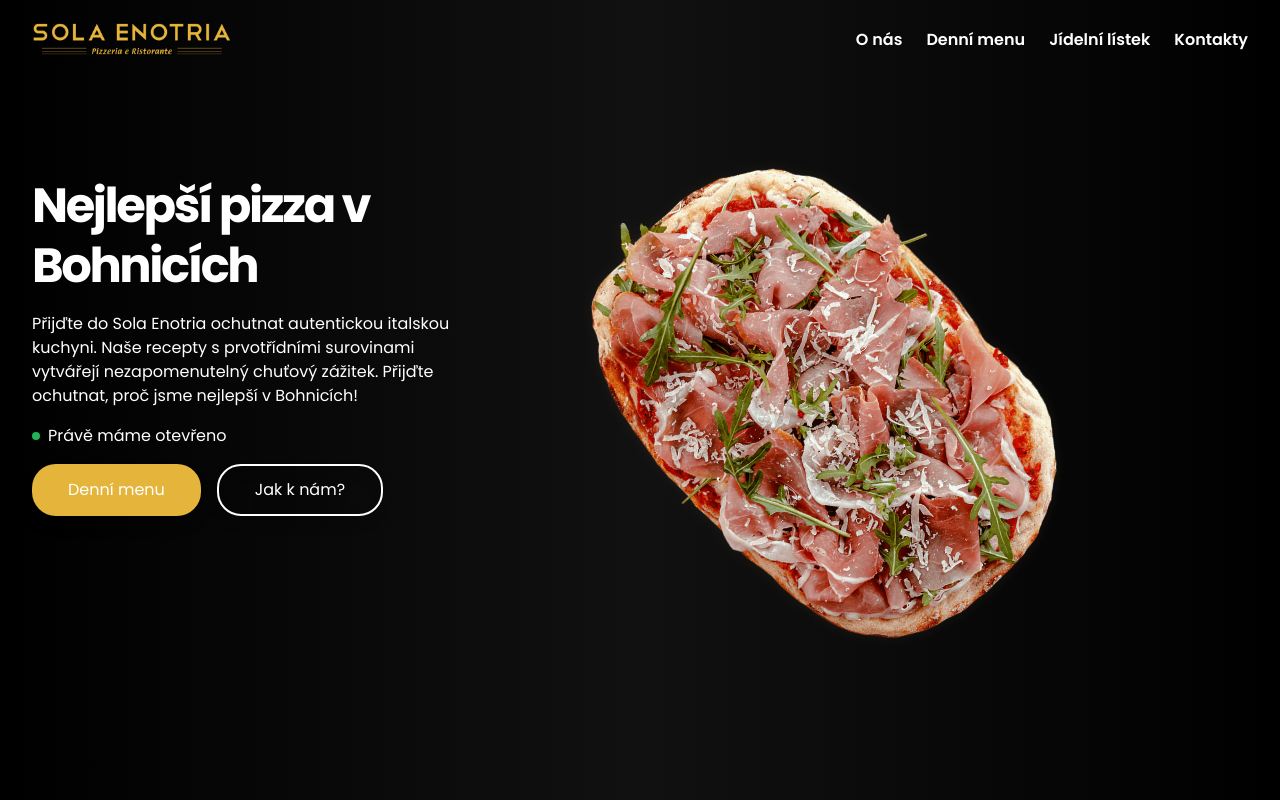
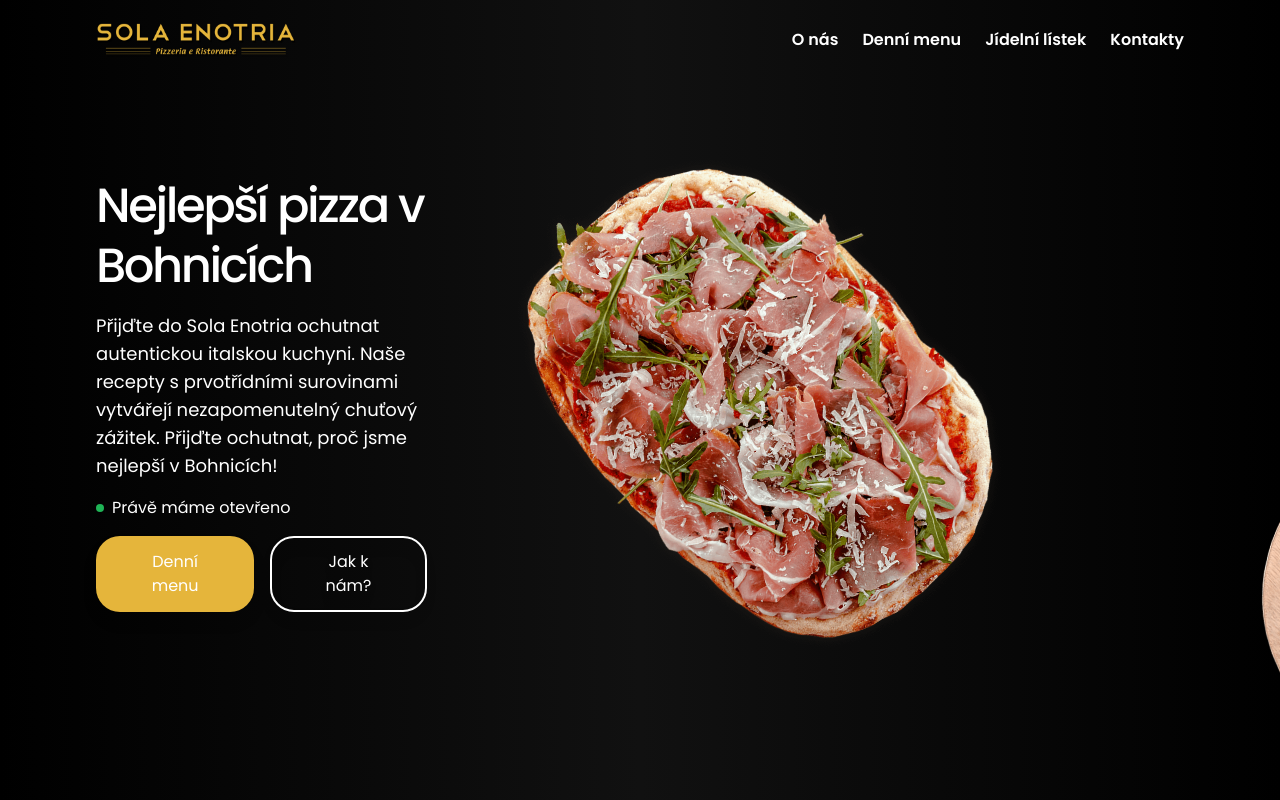
Before and after one commit to TomasLukes/sola-enotria, a Next.js app: page / in a window 1280 px wide. Shown: the top 800 px of the page. Built offline with nearby package versions, Linux system fonts and the light colour scheme.

Commit message:
change: max-w for base container

```diff
--- a/app/globals.css
+++ b/app/globals.css
@@ -4,7 +4,7 @@
 
 @layer components {
   .container-base {
-    @apply w-full max-w-7xl mx-auto px-4 lg:px-8;
+    @apply w-full max-w-6xl mx-auto px-4 lg:px-8;
   }
 
   .container-full {
@@ -20,7 +20,7 @@
   }
 
   .heading {
-    @apply text-3xl md:text-5xl font-bold tracking-tighter;
+    @apply text-3xl md:text-5xl font-medium tracking-tighter;
   }
 
   .subheading {
@@ -28,7 +28,7 @@
   }
 
   .paragraph {
-    @apply text-sm md:text-base font-normal;
+    @apply text-base md:text-lg font-normal;
   }
 
   .paragraph-small {
```
